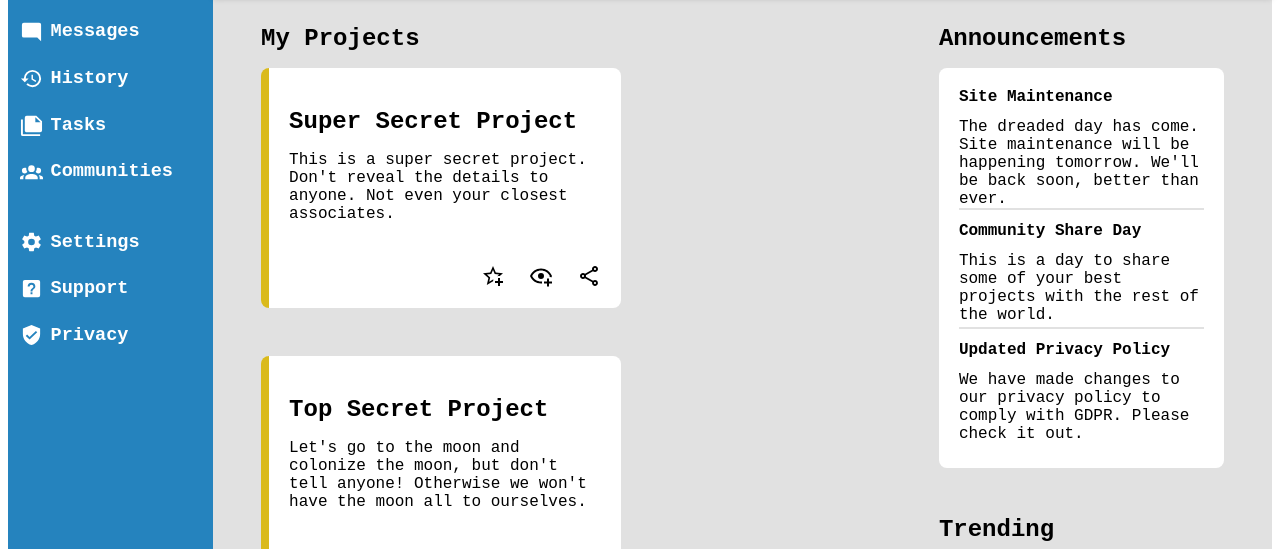
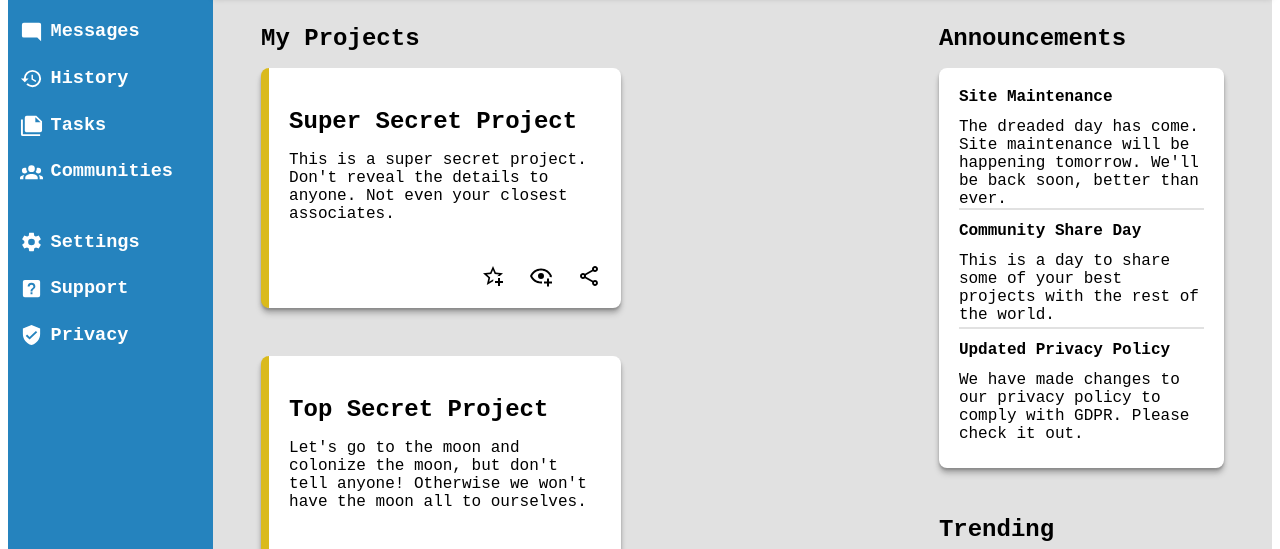
Before and after one commit to atrbyg24/admin-dashboard, a plain HTML site: page index.html in a window 1280 px wide. Shown: the part 175-724 px from the top of the page. Drawn offline with Linux system fonts and the light colour scheme; a web font is replaced by a local one.

Commit message:
Add box shadows to main content

```diff
--- a/style.css
+++ b/style.css
@@ -189,6 +189,9 @@ button {
     border-radius: 8px;
     padding: 20px;
     display: grid;
+    box-shadow: 0px 2px 2px rgba(0,0,0,0.15),
+    0px 4px 4px rgba(0,0,0,0.15),
+    0px 6px 6px rgba(0,0,0,0.15);
 }
 
 .engagement {
@@ -215,6 +218,9 @@ button {
     border-radius: 8px;
     padding: 20px;
     display: grid;
+    box-shadow: 0px 2px 2px rgba(0,0,0,0.15),
+    0px 4px 4px rgba(0,0,0,0.15),
+    0px 6px 6px rgba(0,0,0,0.15);
 }
 
 .announcements-content {
```
